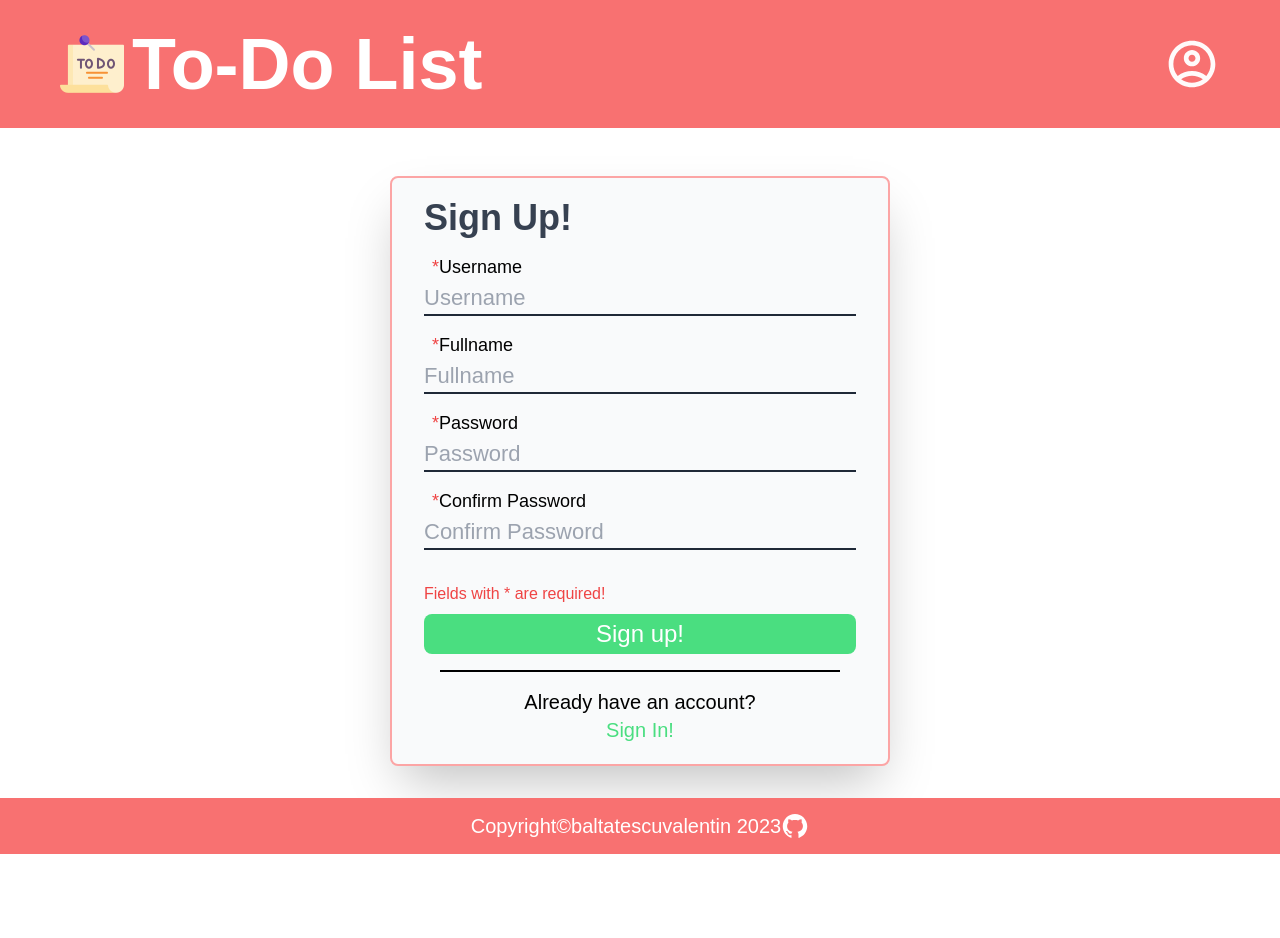
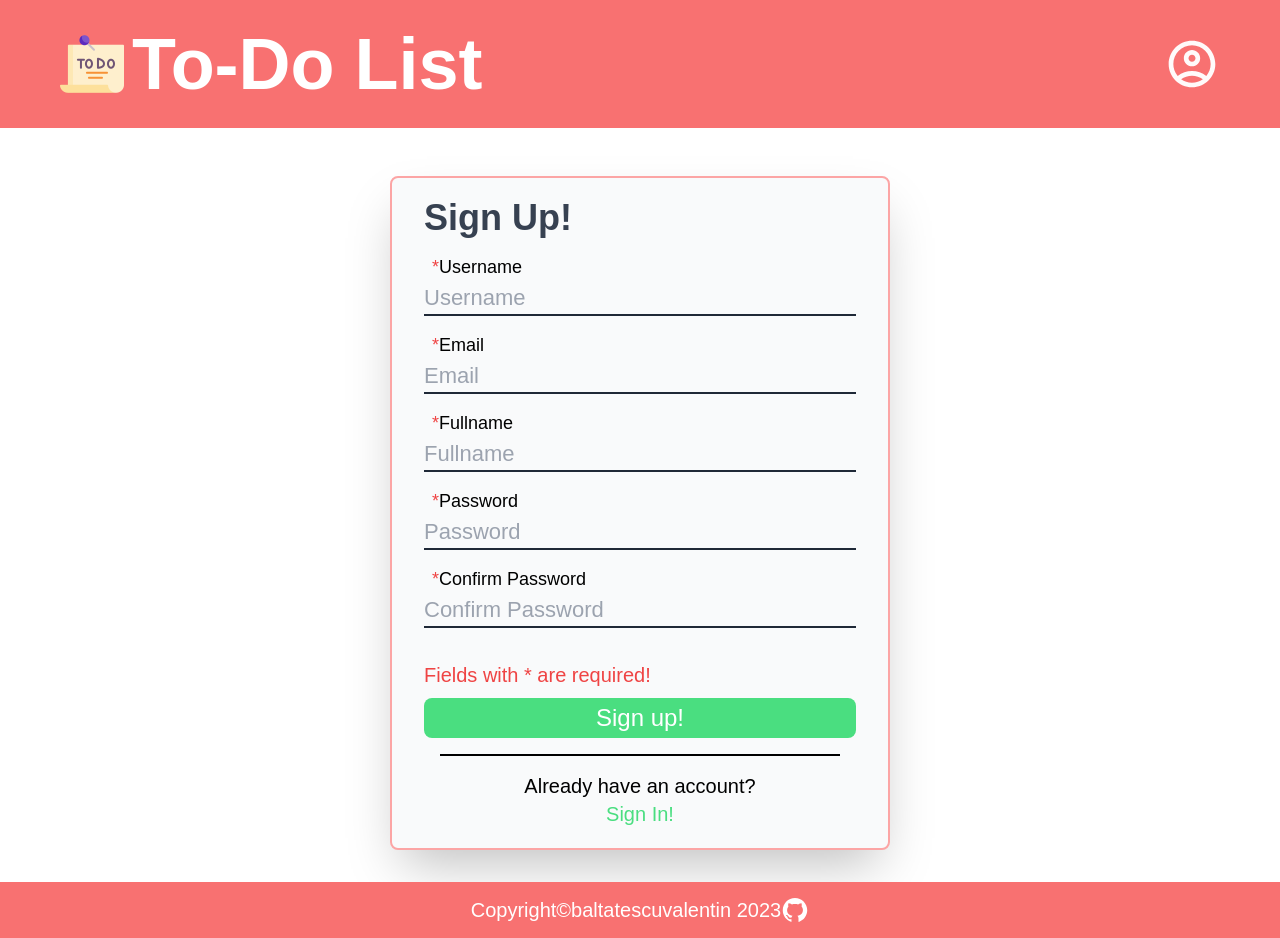
Before and after one commit to baltatescuvalentin/React-ToDoList, a React (Create React App) app: page /react-todolist/signup in a window 1280 px wide. Before the commit the page ends 854 px from the top, so only its background shows below. Built offline with nearby package versions, Linux system fonts and the light colour scheme; no server answers.

Commit message:
Added some Firebase support.

```diff
--- a/package.json
+++ b/package.json
@@ -11,6 +11,7 @@
     "@testing-library/react": "^13.4.0",
     "@testing-library/user-event": "^13.5.0",
     "dotenv": "^16.0.3",
+    "firebase": "^9.16.0",
     "react": "^18.2.0",
     "react-dom": "^18.2.0",
     "react-icons": "^4.7.1",
--- a/src/App.js
+++ b/src/App.js
@@ -5,10 +5,12 @@ import SharedLayout from './components/SharedLayout';
 import Signup from './components/Signup';
 import ResetPassword from './components/ResetPassword';
 import Wrapper from './components/TasksComponents/Wrapper';
+import { AuthProvider } from './contexts/AuthContext';
 
 function App() {
   return (
     <BrowserRouter>
+      <AuthProvider>
         <Routes>
           <Route path='react-todolist' element={<SharedLayout />}>
             <Route index element={<HomePage />} />
@@ -18,6 +20,7 @@ function App() {
             <Route path='tasks' element={<Wrapper />} />
           </Route>
         </Routes>
+      </AuthProvider>
     </BrowserRouter>
   );
 }
--- a/src/components/ResetPassword.js
+++ b/src/components/ResetPassword.js
@@ -118,7 +118,7 @@ function ResetPassword() {
                 </div>
                 }
 
-                <p className="text-red-500 mb-2">Fields with * are required!</p>
+                { !validInputs() && <p className="text-red-500 mb-2">Fields with * are required!</p>}
 
                 <input type="submit"
                     disabled={validInputs() ? false : true}
--- a/src/components/Signin.js
+++ b/src/components/Signin.js
@@ -44,7 +44,7 @@ function Signin() {
                 <input type="submit"
                     disabled={validInputs() ? false : true}
                     className={`text-[24px] bg-green-400 rounded-lg text-white w-full h-10 ${validInputs() && 'hover:cursor-pointer'} ${validInputs() ? 'bg-green-400 shadow' : 'bg-gray-400'}`}
-                    value="Sign up!"/>
+                    value="Sign in!"/>
             </form>
             <div className="border-b-2 border-black m-4"></div>
             <div className="flex flex-col items-center justify-center">
--- a/src/components/Signup.js
+++ b/src/components/Signup.js
@@ -5,23 +5,27 @@ import { useNavigate } from "react-router-dom";
 
 const USER_REGEX = /^[A-z][A-z0-9-_]{6,23}$/;
 const PWD_REGEX = /^(?=.*[a-z])(?=.*[A-Z])(?=.*[0-9])(?=.*[!@#$%]).{8,24}$/;
+const EMAIL_REGEX = /^(([^<>()[\]\\.,;:\s@"]+(\.[^<>()[\]\\.,;:\s@"]+)*)|(".+"))@((\[[0-9]{1,3}\.[0-9]{1,3}\.[0-9]{1,3}\.[0-9]{1,3}\])|(([a-zA-Z\-0-9]+\.)+[a-zA-Z]{2,}))$/;
+
 
 function Signup() {
     const [username, setUsername] = useState('');
     const [password, setPassword] = useState('');
     const [confirm, setConfirm] = useState('');
     const [fullname, setFullname] = useState('');
+    const [email, setEmail] = useState('');
 
     const [validUsername, setValidUsername] = useState();
     const [validPassword, setValidPassword] = useState();
     const [validConfirm, setValidConfirm] = useState();
     const [validFullname, setValiFullname] = useState();
+    const [validEmail, setValidEmail] = useState();
 
     const [focusUsername, setFocusUsername] = useState(false);
     const [focusFullname, setFocusFullname] = useState(false);
     const [focusPassword, setFocusPassword] = useState(false);
     const [focusConfirm, setFocusConfirm] = useState(false);
-
+    const [focusEmail, setFocusEmail] = useState(false);
 
     const [errorMsg, setErrorMsg] = useState('');
 
@@ -38,10 +42,14 @@ function Signup() {
 
     useEffect(() => {
         setValiFullname(fullname !== '');
-    }, [fullname])
+    }, [fullname]);
+
+    useEffect(() => {
+        setValidEmail(EMAIL_REGEX.test(email));
+    }, [email])
 
     function validInputs() {
-        return validUsername && validPassword && validConfirm && validFullname;
+        return validUsername && validPassword && validConfirm && validFullname && validEmail;
     }
 
     return (
@@ -77,6 +85,29 @@ function Signup() {
                     </div>
                 </div>
                 }
+
+                <label className="text-[18px] flex flex-row items-center [&>*]:ml-2" htmlFor="fullname">
+                    <span className="text-red-500">*</span>Email
+                {validEmail ? <FiThumbsUp size={18} color="green"/> : (!validEmail && email !== '') && <FiThumbsDown size={18} color="red" /> }</label>
+                <input type="email"
+                    className="mb-4 text-[22px] outline-none bg-gray-50 border-b-2 border-gray-800"
+                    id="Email"
+                    required
+                    placeholder="Email"
+                    onChange={(e) => setEmail(e.target.value)}
+                    onFocus={() => setFocusEmail(true)}
+                    onBlur={() => setFocusEmail(false)}
+                    />
+                {focusEmail && !validEmail &&
+                <div className="mb-2">
+                    <div className="flex flex-row items-center">
+                        <RxDotFilled color="red" size={24} />
+                        <p className="text-red-600">Enter an valid email.</p>
+                    </div>
+
+                </div>
+                }
+
 
                 <label className="text-[18px] flex flex-row items-center [&>*]:ml-2" htmlFor="fullname">
                     <span className="text-red-500">*</span>Fullname
@@ -159,7 +190,9 @@ function Signup() {
                 </div>
                 }
 
-                <p className="text-red-500 mb-2">Fields with * are required!</p>
+                {
+                   !validInputs() && <p className="text-red-500 text-[20px] mb-2">Fields with * are required!</p>
+                }
 
                 <input type="submit"
                     disabled={validInputs() ? false : true}
--- /dev/null
+++ b/src/contexts/AuthContext.js
@@ -0,0 +1,47 @@
+import { useState, useEffect, createContext, useContext } from "react";
+import { auth } from "../firebase/firebase";
+
+const AuthContext = createContext();
+
+export function useAuth() {
+    return useContext(AuthContext);
+}
+
+export function AuthProvider({children}) {
+
+    const [currentUser, setCurrentUser] = useState();
+    const [loading, setLoading] = useState(true);
+
+    async function signup(username, email, password, fullname) {
+        await auth.createUserWithEmailAndPassword(email, password);
+        return auth.currentUser.updateProfile({
+            fullname: fullname,
+            username: username,
+        })
+    }
+
+    function signin(email, password) {
+        return auth.signInWithEmailAndPassword(email, password);
+    }
+
+    useEffect(() => {
+        const unsubscribe = auth.onAuthStateChanged(user => {
+            setCurrentUser(user);
+        })
+
+        return unsubscribe;
+    }, []);
+
+    const value = {
+        currentUser,
+        signup,
+        signin,
+
+    };
+
+    return (
+        <AuthContext.Provider value={value}>
+            {children}
+        </AuthContext.Provider>
+    )
+}
--- /dev/null
+++ b/src/firebase/firebase.js
@@ -0,0 +1,18 @@
+// Import the functions you need from the SDKs you need
+import { initializeApp } from "firebase/app";
+import { getAuth } from "firebase/auth";
+
+const firebaseConfig = {
+  apiKey: process.env.REACT_APP_FIREBASE_API_KEY,
+  authDomain: process.env.REACT_APP_FIREBASE_AUTH_DOMAIN,
+  projectId: process.env.REACT_APP_FIREBASE_PROJECT_ID,
+  storageBucket: process.env.REACT_APP_FIREBASE_STORAGE_BUCKET,
+  messagingSenderId: process.env.REACT_APP_FIREBASE_MESSAGING_SENDER_ID,
+  appId: process.env.REACT_APP_FIREBASE_APP_ID
+};
+
+// Initialize Firebase
+const app = initializeApp(firebaseConfig);
+
+export const auth = getAuth(app);
+export default app;
```
Also changed, not shown: 2 other files (tests, documents, lock files or other folders). Lines whose indentation alone changed are shown as unchanged.
